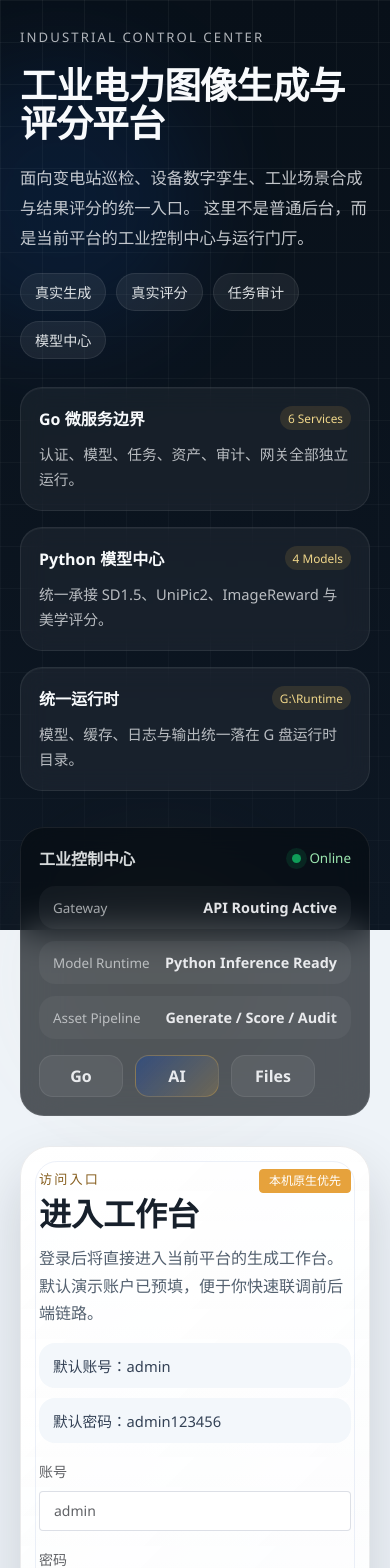
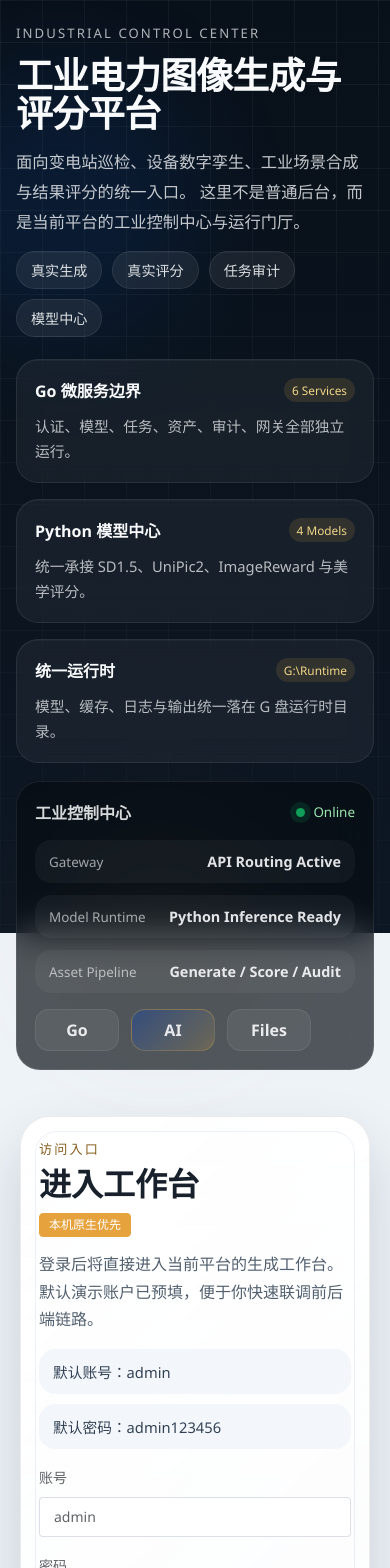
Before and after one commit to hrzt66/electric-ai-platform, a Vue app in the folder web-console/: page /login in a window 390 px wide. Shown: the top 1568 px of the page. Built offline with nearby package versions, Linux system fonts and the light colour scheme.

Commit message:
feat: stack overview pages for mobile

```diff
--- a/web-console/src/views/DashboardView.vue
+++ b/web-console/src/views/DashboardView.vue
@@ -64,7 +64,9 @@
             这里聚合展示任务调度、模型可用性和资产沉淀情况，方便你快速判断平台是否处于可用状态。
           </p>
         </div>
-        <router-link class="hero-link" to="/generate">进入生成工作台</router-link>
+        <div class="hero-actions">
+          <router-link class="hero-link" to="/generate">进入生成工作台</router-link>
+        </div>
       </section>
 
       <section class="summary-grid">
@@ -267,8 +269,23 @@
   .hero,
   .summary-grid,
   .list-grid {
-    display: grid;
     grid-template-columns: 1fr;
   }
 }
+
+@media (max-width: 768px) {
+  .hero {
+    align-items: stretch;
+  }
+
+  .hero-actions,
+  .hero-link {
+    width: 100%;
+  }
+
+  .panel-header {
+    align-items: flex-start;
+    flex-direction: column;
+  }
+}
 </style>
--- a/web-console/src/views/LoginView.vue
+++ b/web-console/src/views/LoginView.vue
@@ -568,4 +568,27 @@
     padding: 22px 18px 18px;
   }
 }
+
+@media (max-width: 768px) {
+  .control-stage {
+    padding: 24px 16px 8px;
+  }
+
+  .stage-copy {
+    gap: 14px;
+  }
+
+  .status-grid {
+    grid-template-columns: 1fr;
+  }
+
+  .system-board,
+  .login-shell {
+    margin-top: 18px;
+  }
+
+  .shell-header {
+    flex-direction: column;
+  }
+}
 </style>
--- a/web-console/src/views/ModelCenterView.vue
+++ b/web-console/src/views/ModelCenterView.vue
@@ -244,4 +244,17 @@
     grid-template-columns: 1fr;
   }
 }
+
+@media (max-width: 768px) {
+  .hero,
+  .section-header,
+  .card-top {
+    flex-direction: column;
+    align-items: stretch;
+  }
+
+  .model-card {
+    padding: 18px;
+  }
+}
 </style>
--- a/web-console/src/views/TaskAuditView.vue
+++ b/web-console/src/views/TaskAuditView.vue
@@ -219,4 +219,15 @@
     grid-template-columns: 1fr;
   }
 }
+
+@media (max-width: 768px) {
+  .summary-card {
+    align-items: flex-start;
+    flex-direction: column;
+  }
+
+  .panel {
+    padding: 18px;
+  }
+}
 </style>
```
Also changed, not shown: 1 other file (tests, documents, lock files or other folders).
